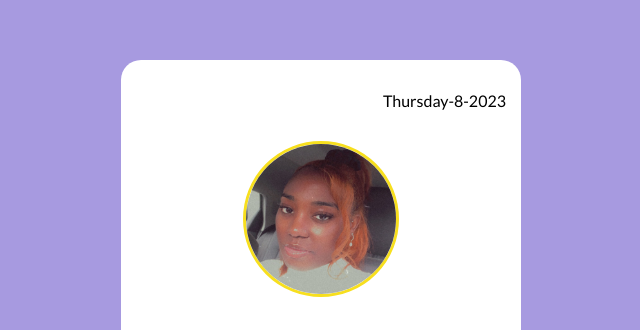
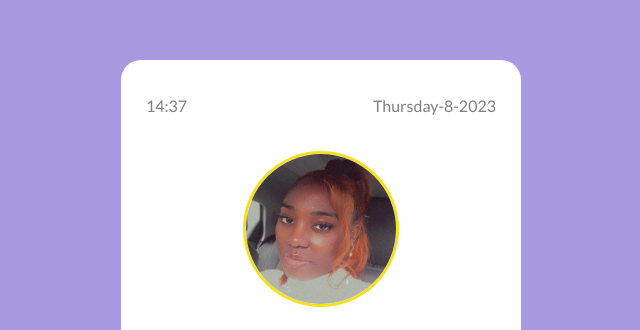
Before and after one commit to Amelss/hng-stage-one, a plain HTML site: page index.html in a window 1280 px wide. Shown: the part 119-449 px from the top of the page, without its empty margins (319-959 px from the left). Drawn offline with Linux system fonts and the light colour scheme.

Commit message:
Adjusting time and date styles

```diff
--- a/script.js
+++ b/script.js
@@ -7,16 +7,16 @@ const year = getDate.getFullYear()
 const day = new Date().toLocaleString("en-GB", { weekday: "long" });
 
 
-// const updateTime = function () {
-// const getTime = new Date()
-// const hours = getTime.getHours()
-// const minutes = `${getTime.getMinutes()}`.padStart(2,0)
+const updateTime = function () {
+const getTime = new Date()
+const hours = getTime.getHours()
+const minutes = `${getTime.getMinutes()}`.padStart(2,0)
 
 
-//     todaysTime.innerHTML = `${hours}:${minutes}`
-//     setInterval(updateTime, 1000)
+    todaysTime.innerHTML = `${hours}:${minutes}`
+    setInterval(updateTime, 1000)
 
-// };
+};
 
-// updateTime()
+updateTime()
 todaysDate.innerHTML = `${day}-${month}-${year}`
--- a/styles.css
+++ b/styles.css
@@ -35,7 +35,8 @@
 .time-date{
     display: flex;
     justify-content: space-between;
-    padding: 15px;
+    padding: 20px 25px;
+    color: grey;
 }
 
 h4{
```
